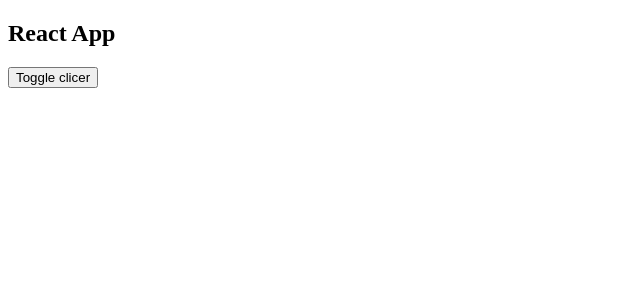
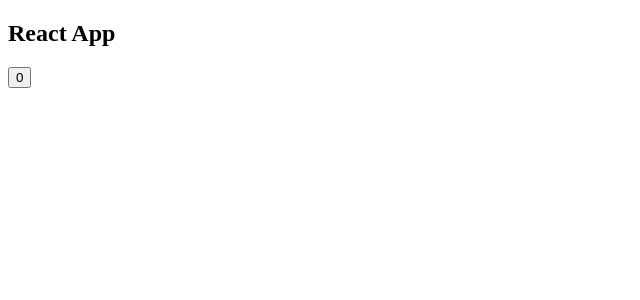
Before and after one commit to milkyaz/tutorial_react, a React (Create React App) app: page / in a window 1280 px wide. Shown: the top 300 px of the page, without its empty margins (0-640 px from the left). Built offline with nearby package versions, Linux system fonts and the light colour scheme; the HTML template or start-up script is replaced by a standard one.

Commit message:
использование Ref

```diff
--- a/src/App.js
+++ b/src/App.js
@@ -1,15 +1,17 @@
 import { useState, useEffect } from "react";
-import Clicker from "./components/Clicker";
+// import Clicker from "./components/Clicker";
+import WithRef from "./components/Ref";
 
 function App() {
   //состояние, видим мы кликер на странице или нет(фолс - не видим, тру - видим)
-  const [isClicker, setClicker] = useState(false);
+  // const [isClicker, setClicker] = useState(false);
   return (
     <div className="App">
       <h2>React App</h2>
+      <WithRef />
       {/* кнопка, которая переключает состояние с фолс, на тру */}
-      <button onClick={() => setClicker(!isClicker)}>Toggle clicer</button>
-      {isClicker && <Clicker />}
+      {/* <button onClick={() => setClicker(!isClicker)}>Toggle clicer</button>
+      {isClicker && <Clicker />} */}
     </div>
   );
 }
--- a/src/components/Clicker.jsx
+++ b/src/components/Clicker.jsx
@@ -1,30 +1,30 @@
-import { useEffect, useState } from "react";
+// import { useEffect, useState } from "react";
 
-function Clicker() {
-  const [value, setValue] = useState(0);
+// function Clicker() {
+//   const [value, setValue] = useState(0);
 
-  function increment() {
-    setValue(value + 1);
-  }
+//   function increment() {
+//     setValue(value + 1);
+//   }
 
-  function decrement() {
-    setValue(value - 1);
-  }
+//   function decrement() {
+//     setValue(value - 1);
+//   }
 
-  useEffect(() => {
-    console.log("hello from clicker", value);
-    return () => console.log("goodbye clicker");
-  }, [value]); //useEffet состоит из: 1. некая функция(действия которые мы хотим сделать). 2. [] - набор зависимостей.
+//   useEffect(() => {
+//     console.log("hello from clicker", value);
+//     return () => console.log('goodbye ')
+//   }, [value]); //useEffet состоит из: 1. некая функция(действия которые мы хотим сделать). 2. [] - набор зависимостей.
 
-  return (
-    <div className="clicker">
-      <button onClick={decrement}>-</button>
-      <span style={{ display: "inline-block", margin: "0 0.5rem" }}>
-        {value}
-      </span>
-      <button onClick={increment}>+</button>
-    </div>
-  );
-}
+//   return (
+//     <div className="clicker">
+//       <button onClick={decrement}>-</button>
+//       <span style={{ display: "inline-block", margin: "0 0.5rem" }}>
+//         {value}
+//       </span>
+//       <button onClick={increment}>+</button>
+//     </div>
+//   );
+// }
 
-export default Clicker;
+// export default Clicker;
--- /dev/null
+++ b/src/components/Ref.jsx
@@ -0,0 +1,30 @@
+import { useEffect, useRef, useState } from "react";
+
+const WithRef = () => {
+  //   const inputEl = useRef(null);
+  //   console.log(inputEl);
+  const numRef = useRef(0);
+  const [count, setCount] = useState(0);
+
+  const handleClick = () => {
+    // numRef.current = 1;
+
+    setCount((prevCount) => prevCount + 1);
+    setCount((prevCount) => prevCount + 1);
+    setCount((prevCount) => prevCount + 1);
+  };
+
+  //   useEffect(() => {
+  //     // console.log(inputEl);
+  //     console.log(numRef.current);
+  //   });
+
+  return (
+    <div>
+      {/* <input placeholder="name" ref={inputEl} /> */}
+      <button onClick={handleClick}>{count}</button>
+    </div>
+  );
+};
+
+export default WithRef;
```
